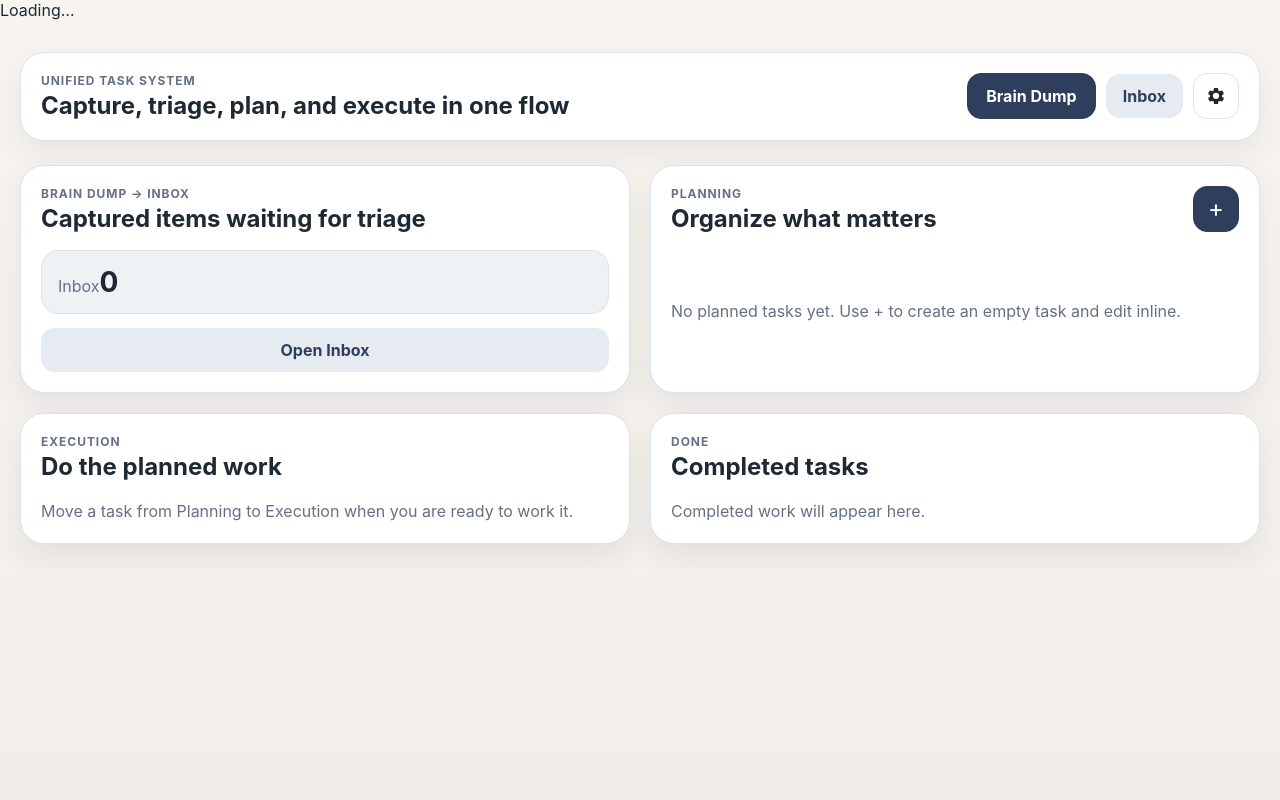
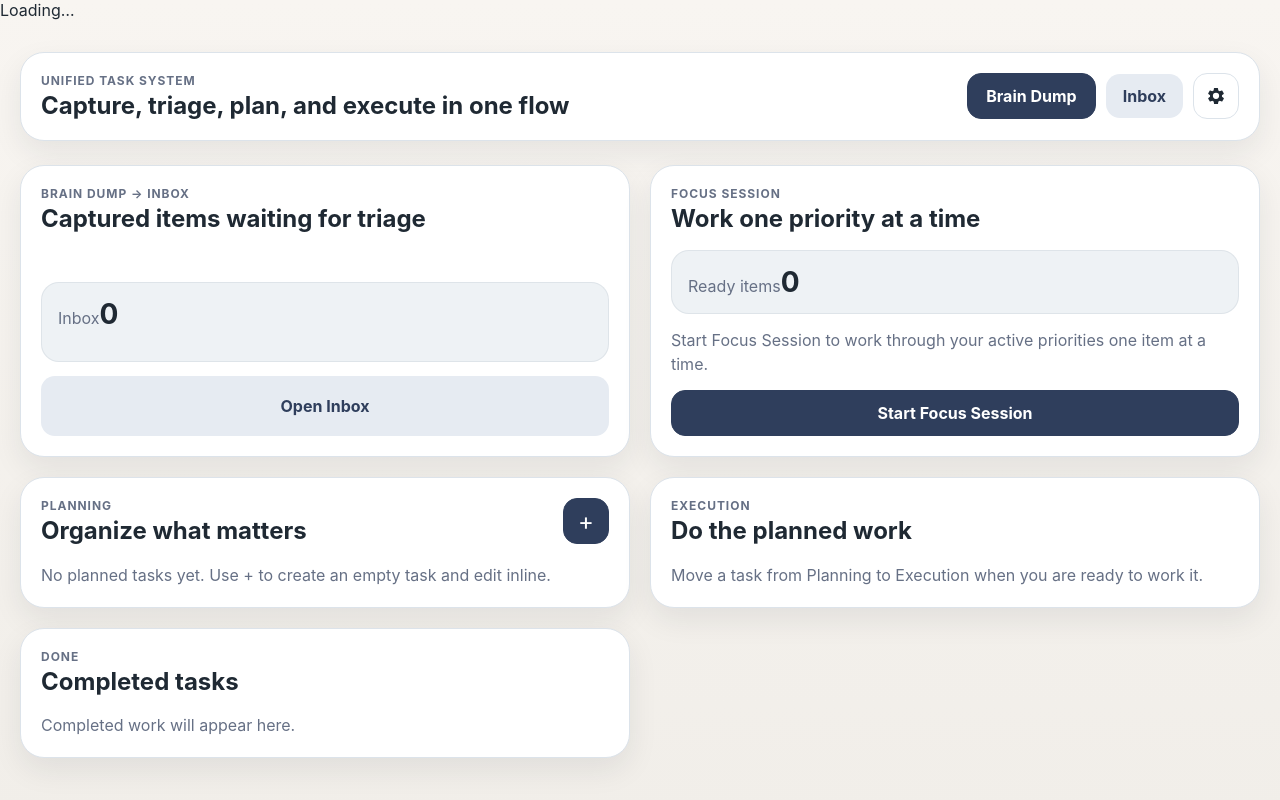
Before and after one commit to lexthe-creator/purple-waffle, a React (Vite) app: page / in a window 1280 px wide. Shown: the top 800 px of the page. Built offline with nearby package versions, Linux system fonts and the light colour scheme.

Commit message:
Inline focus session flow in home view

```diff
--- a/src/main.jsx
+++ b/src/main.jsx
@@ -1,4 +1,4 @@
-import React, { useMemo, useState } from 'react';
+import React, { useEffect, useMemo, useState } from 'react';
 import { createRoot } from 'react-dom/client';
 import Header from './components/Header.jsx';
 import BrainDumpModal from './components/BrainDumpModal.jsx';
@@ -12,11 +12,65 @@ function TaskApp() {
   const { tasks, setTasks, createTask, generateId, sortTasks } = useTaskContext();
   const [activeView, setActiveView] = useState('planning');
   const [brainDumpOpen, setBrainDumpOpen] = useState(false);
+  const [ui, setUi] = useState({ flowActive: false, flowIndex: 0 });
 
   const inboxTasks = useMemo(() => tasks.filter(task => task.status === 'inbox'), [tasks]);
   const plannedTasks = useMemo(() => tasks.filter(task => task.status === 'planned'), [tasks]);
   const activeTasks = useMemo(() => tasks.filter(task => task.status === 'active'), [tasks]);
   const doneTasks = useMemo(() => tasks.filter(task => task.status === 'done'), [tasks]);
+
+  const flowItems = useMemo(
+    () => activeTasks.flatMap(task => {
+      const incompleteSubtasks = task.subtasks.filter(subtask => !subtask.done);
+
+      if (incompleteSubtasks.length > 0) {
+        return incompleteSubtasks.map(subtask => ({
+          type: 'subtask',
+          taskId: task.id,
+          subtaskId: subtask.id,
+          title: subtask.title || 'Untitled subtask',
+          parentTitle: task.title || 'Untitled priority',
+        }));
+      }
+
+      if (task.status !== 'done') {
+        return [{
+          type: 'task',
+          taskId: task.id,
+          title: task.title || 'Untitled priority',
+        }];
+      }
+
+      return [];
+    }),
+    [activeTasks],
+  );
+
+  const currentFlowItem = flowItems[ui.flowIndex] ?? null;
+
+  function setFlowIndex(flowIndex) {
+    setUi(current => ({ ...current, flowIndex }));
+  }
+
+  function exitFlow() {
+    setUi({ flowActive: false, flowIndex: 0 });
+  }
+
+  function advanceFlow(nextIndex) {
+    if (nextIndex >= flowItems.length) {
+      exitFlow();
+      return;
+    }
+
+    setFlowIndex(nextIndex);
+  }
+
+  useEffect(() => {
+    if (!ui.flowActive) return;
+    if (flowItems.length === 0 || ui.flowIndex >= flowItems.length) {
+      exitFlow();
+    }
+  }, [flowItems.length, ui.flowActive, ui.flowIndex]);
 
   function updateTask(taskId, updater) {
     setTasks(current => sortTasks(current.map(task => (task.id === taskId ? updater(task) : task))));
@@ -112,6 +166,44 @@ function TaskApp() {
     updateTask(taskId, task => ({ ...task, status: 'planned', shouldFocusTitle: false }));
   }
 
+  function startFocusSession() {
+    if (flowItems.length === 0) return;
+    setUi({ flowActive: true, flowIndex: 0 });
+  }
+
+  function skipFlowItem() {
+    advanceFlow(ui.flowIndex + 1);
+  }
+
+  function completeFlowItem() {
+    if (!currentFlowItem) {
+      exitFlow();
+      return;
+    }
+
+    if (currentFlowItem.type === 'subtask') {
+      setTasks(current => sortTasks(current.map(task => {
+        if (task.id !== currentFlowItem.taskId) return task;
+
+        const subtasks = task.subtasks.map(subtask => (
+          subtask.id === currentFlowItem.subtaskId ? { ...subtask, done: true } : subtask
+        ));
+        const hasRemainingSubtasks = subtasks.some(subtask => !subtask.done);
+
+        return {
+          ...task,
+          subtasks,
+          status: hasRemainingSubtasks ? task.status : 'done',
+        };
+      })));
+    } else {
+      setTasks(current => sortTasks(current.map(task => (
+        task.id === currentFlowItem.taskId ? { ...task, status: 'done', shouldFocusTitle: false } : task
+      ))));
+    }
+
+  }
+
   const sharedHandlers = {
     onCommitTitle: commitTitle,
     onToggleDone: toggleDone,
@@ -176,6 +268,58 @@ function TaskApp() {
               </div>
             </section>
 
+            <section className="task-card focus-session-card">
+              <div className="task-card-header">
+                <div>
+                  <p className="eyebrow">Focus Session</p>
+                  <h2>{ui.flowActive ? 'Keep going' : 'Work one priority at a time'}</h2>
+                </div>
+              </div>
+
+              {ui.flowActive && currentFlowItem ? (
+                <div className="focus-session-body" aria-live="polite">
+                  <div className="focus-session-progress">
+                    Item {ui.flowIndex + 1} of {flowItems.length}
+                  </div>
+                  <div className="focus-session-item">
+                    <p className="eyebrow">{currentFlowItem.type === 'subtask' ? 'Subtask' : 'Priority'}</p>
+                    <h3>{currentFlowItem.title}</h3>
+                    {currentFlowItem.parentTitle && (
+                      <p className="hint-text">From {currentFlowItem.parentTitle}</p>
+                    )}
+                  </div>
+                  <div className="focus-session-actions">
+                    <button type="button" className="ghost-button" onClick={skipFlowItem}>
+                      Skip
+                    </button>
+                    <button type="button" className="primary-button" onClick={completeFlowItem}>
+                      Complete
+                    </button>
+                  </div>
+                </div>
+              ) : (
+                <div className="summary-stack">
+                  <div className="summary-tile">
+                    <span>Ready items</span>
+                    <strong>{flowItems.length}</strong>
+                  </div>
+                  <p className="hint-text">
+                    Start Focus Session to work through your active priorities one item at a time.
+                  </p>
+                  <button
+                    type="button"
+                    className="primary-button full-width"
+                    onClick={startFocusSession}
+                    disabled={flowItems.length === 0}
+                  >
+                    Start Focus Session
+                  </button>
+                </div>
+              )}
+            </section>
+
+            {!ui.flowActive && (
+              <>
                 <PlanningCard
                   tasks={plannedTasks.map(task => ({ ...task, shouldFocusTitle: Boolean(task.shouldFocusTitle) }))}
                   handlers={sharedHandlers}
@@ -208,6 +352,8 @@ function TaskApp() {
                     )}
                   </div>
                 </section>
+              </>
+            )}
           </div>
         )}
       </main>
--- a/src/styles.css
+++ b/src/styles.css
@@ -356,6 +356,42 @@ textarea:focus-visible {
   width: 100%;
 }
 
+
+.focus-session-card {
+  align-content: start;
+}
+
+.focus-session-body,
+.focus-session-item,
+.focus-session-actions,
+.focus-session-progress {
+  display: grid;
+  gap: 14px;
+}
+
+.focus-session-progress {
+  color: var(--muted);
+  font-size: 0.95rem;
+  font-weight: 700;
+}
+
+.focus-session-item {
+  padding: 20px;
+  background: var(--surface);
+  border: 1px solid rgba(47, 62, 92, 0.08);
+  border-radius: 18px;
+}
+
+.focus-session-item h3 {
+  margin: 6px 0 0;
+  font-size: 1.5rem;
+}
+
+.focus-session-actions {
+  grid-template-columns: repeat(2, minmax(0, 1fr));
+}
+
+
 .compact-list {
   align-content: start;
 }
```
Lines whose indentation alone changed are shown as unchanged.
